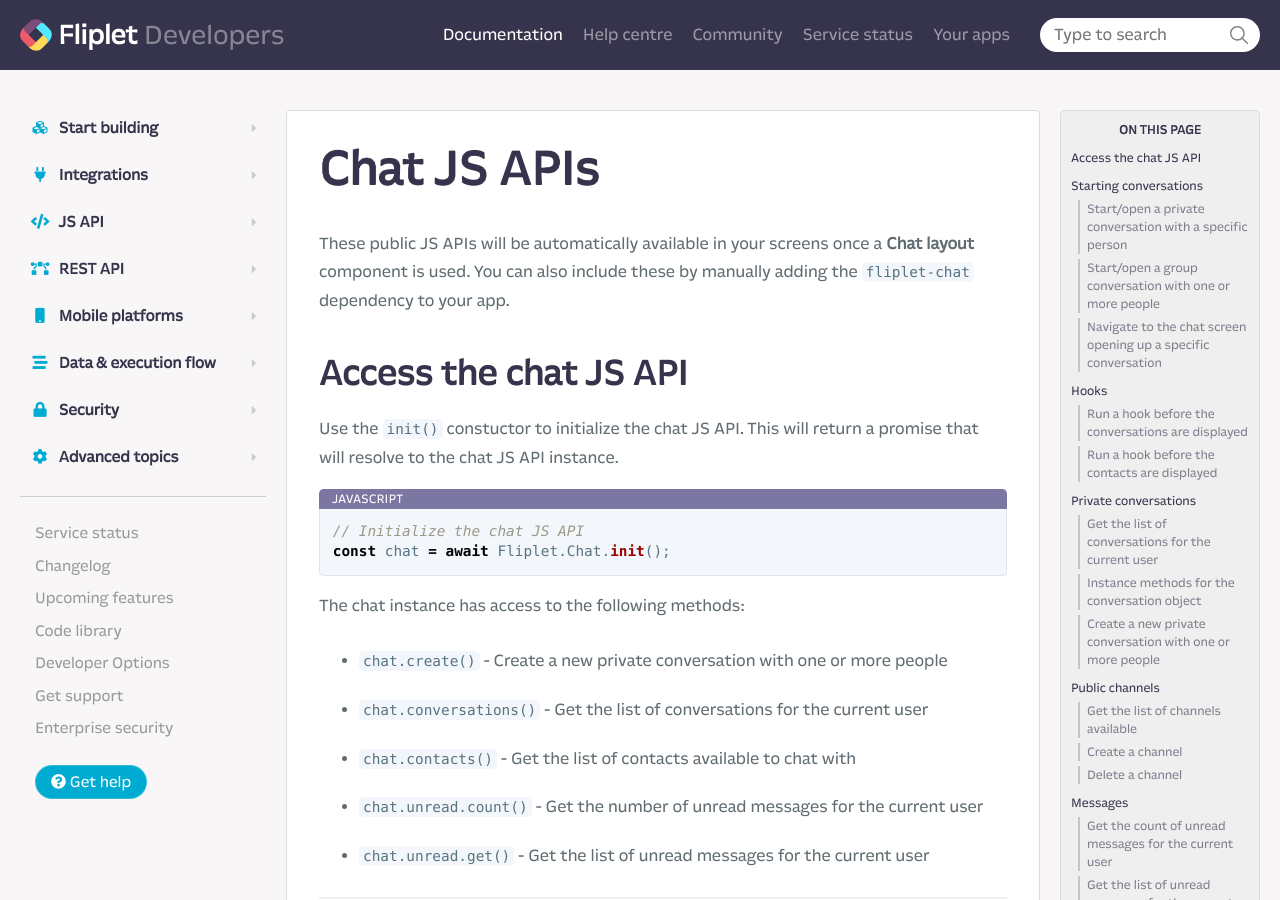
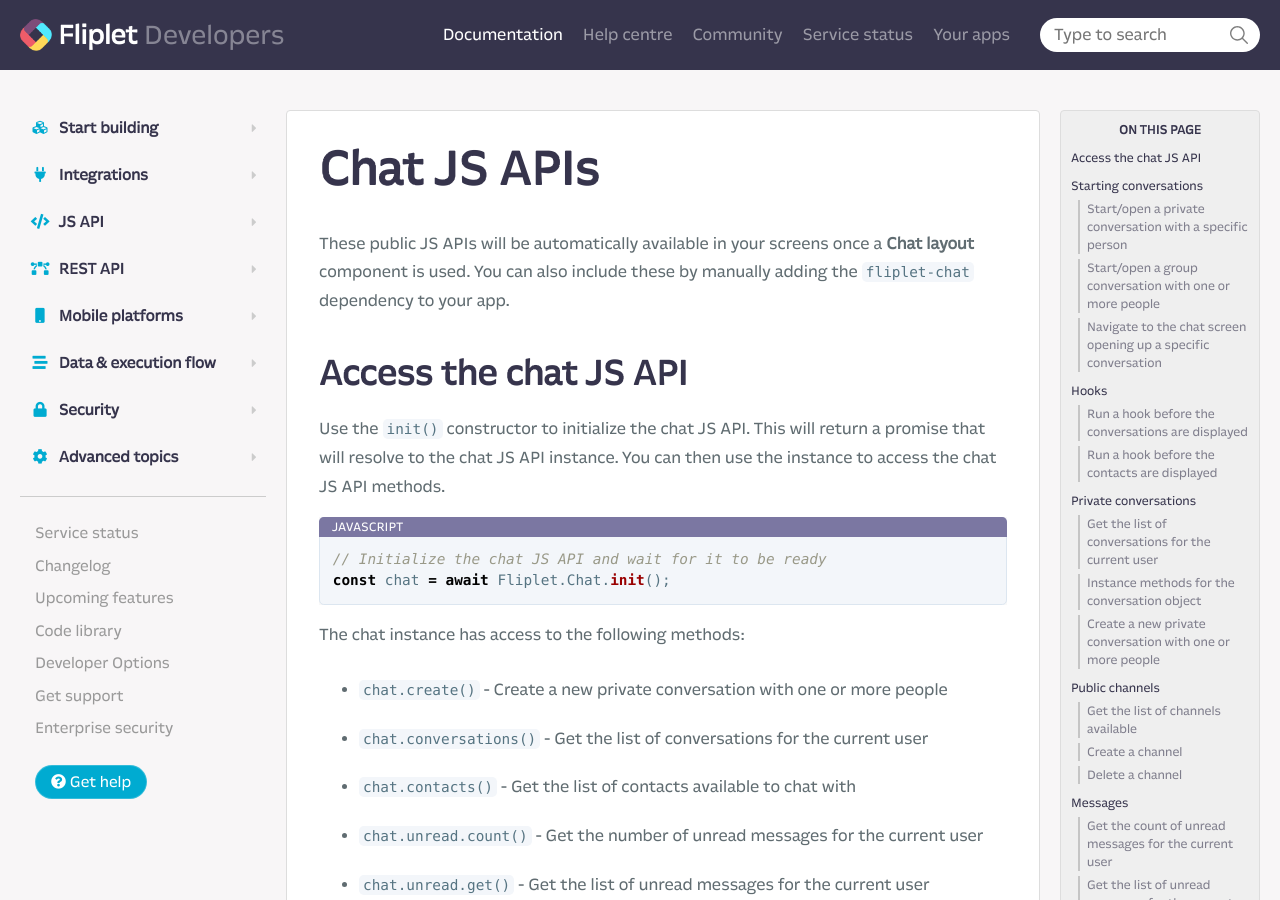
Before and after one commit to Fliplet/fliplet-cli, a Jekyll site: the page built from docs/API/components/chat.md, in a window 1280 px wide and 900 px high. Built offline with Jekyll 4.4.1, drawn with Linux system fonts in a browser that asks for light colours; nearby versions of some CDN libraries; our own code applies the rules of GitHub Pages for plain Markdown files; library files that are not in the unit come from our copies; comment, search, counter and statistics services are not loaded; a style sheet for code colours, icons or effects is not loaded.

Commit message:
docs update

````diff
--- a/docs/API/components/chat.md
+++ b/docs/API/components/chat.md
@@ -4,10 +4,10 @@
 
 ## Access the chat JS API
 
-Use the `init()` constuctor to initialize the chat JS API. This will return a promise that will resolve to the chat JS API instance.
+Use the `init()` constructor to initialize the chat JS API. This will return a promise that will resolve to the chat JS API instance. You can then use the instance to access the chat JS API methods.
 
 ```js
-// Initialize the chat JS API
+// Initialize the chat JS API and wait for it to be ready
 const chat = await Fliplet.Chat.init();
 ```
 
````
